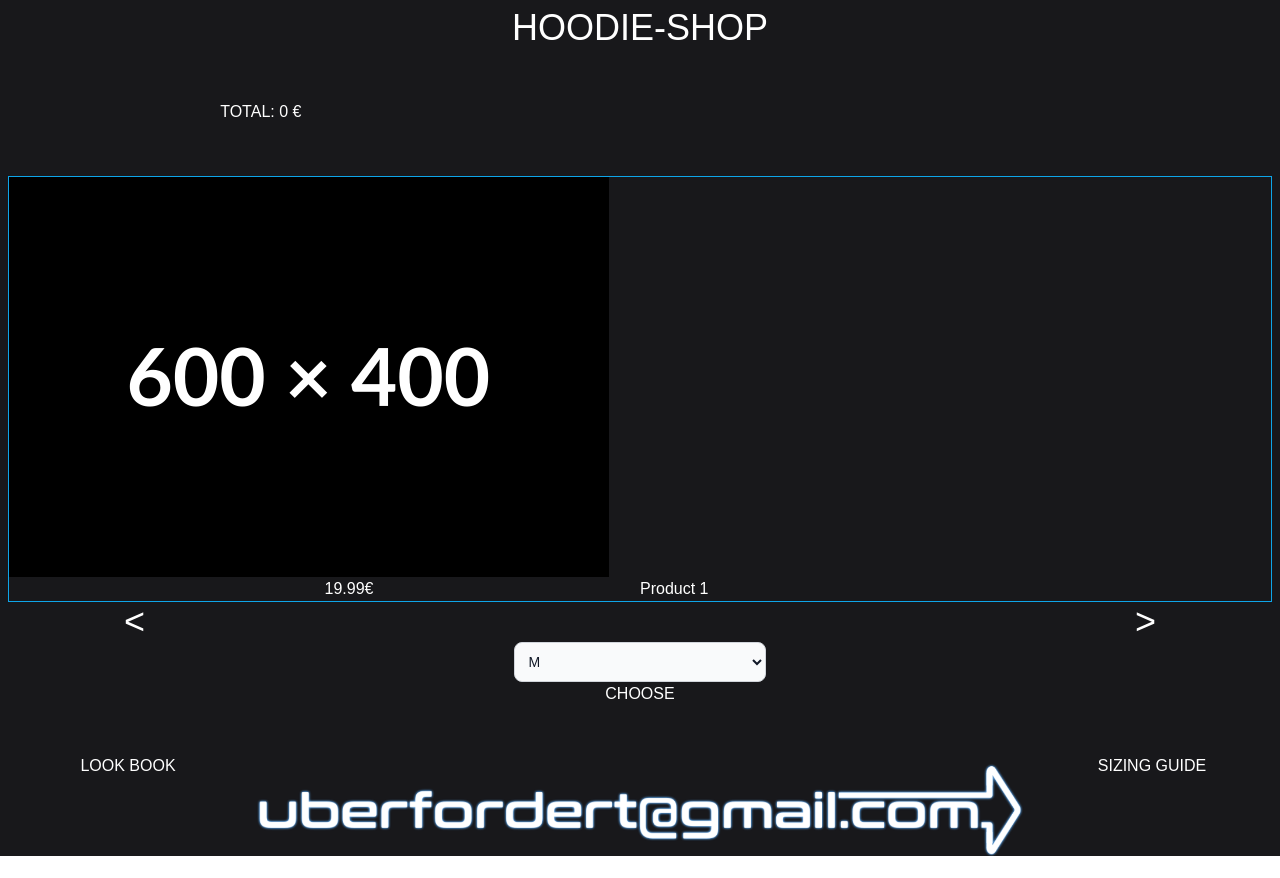
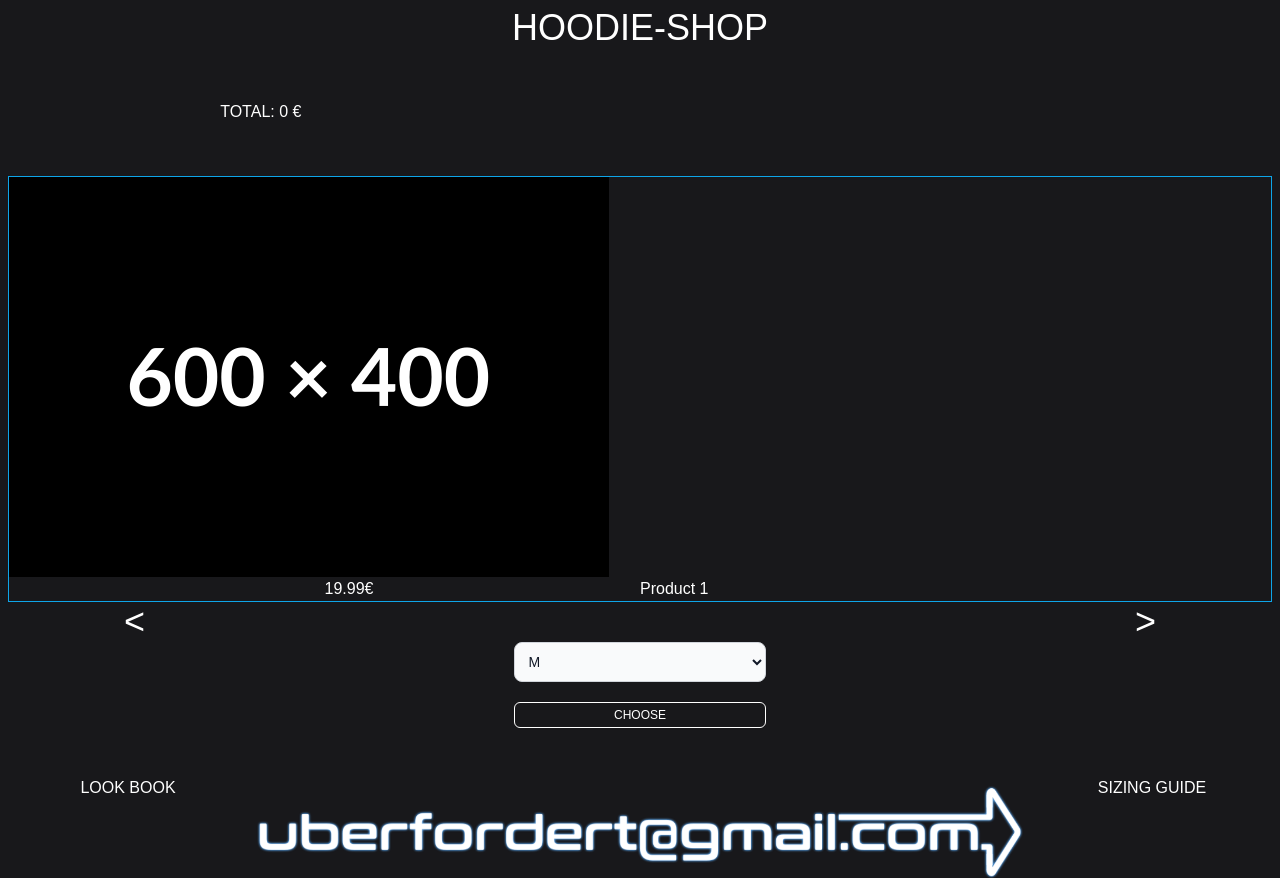
Before and after one commit to israeltshilumba/uberfordert_hodie, a Vue app in the folder uberfordert-hoodie/: page / in a window 1280 px wide. Before the commit the page ends 856 px from the top, so only its background shows below. Built offline with nearby package versions, Linux system fonts and the light colour scheme; a web font is replaced by a local one.

Commit message:
push to fabian
push to fabian

```diff
--- a/uberfordert-hoodie/src/components/HoodieList.vue
+++ b/uberfordert-hoodie/src/components/HoodieList.vue
@@ -31,8 +31,8 @@
         <option value="L">L</option>
       </select>
     </div>
-    <div class="grid grid-cols-5">
-      <button class="col-start-3 text-center" @click="addToCart()">CHOOSE</button>
+    <div class="grid grid-cols-5 pt-5">
+      <button class="col-start-3 text-center text-xs border border-white rounded-md p-1" @click="addToCart()">CHOOSE</button>
     </div>
   </div>
 </template>
@@ -85,7 +85,7 @@ const selectedProduct = computed( () => {
 })
 
 
-const addToCart = () =>{
+const addToCart = () => {
   //Todo Error Handling
   if(selectedSize.value == null) {
     return
@@ -105,5 +105,4 @@ const addToCart = () =>{
   }
   productsStore().addToCart(cartProduct)
 }
-
 </script>
```
Also changed, not shown: uberfordert-hoodie/src/services/mailService.js (added).
